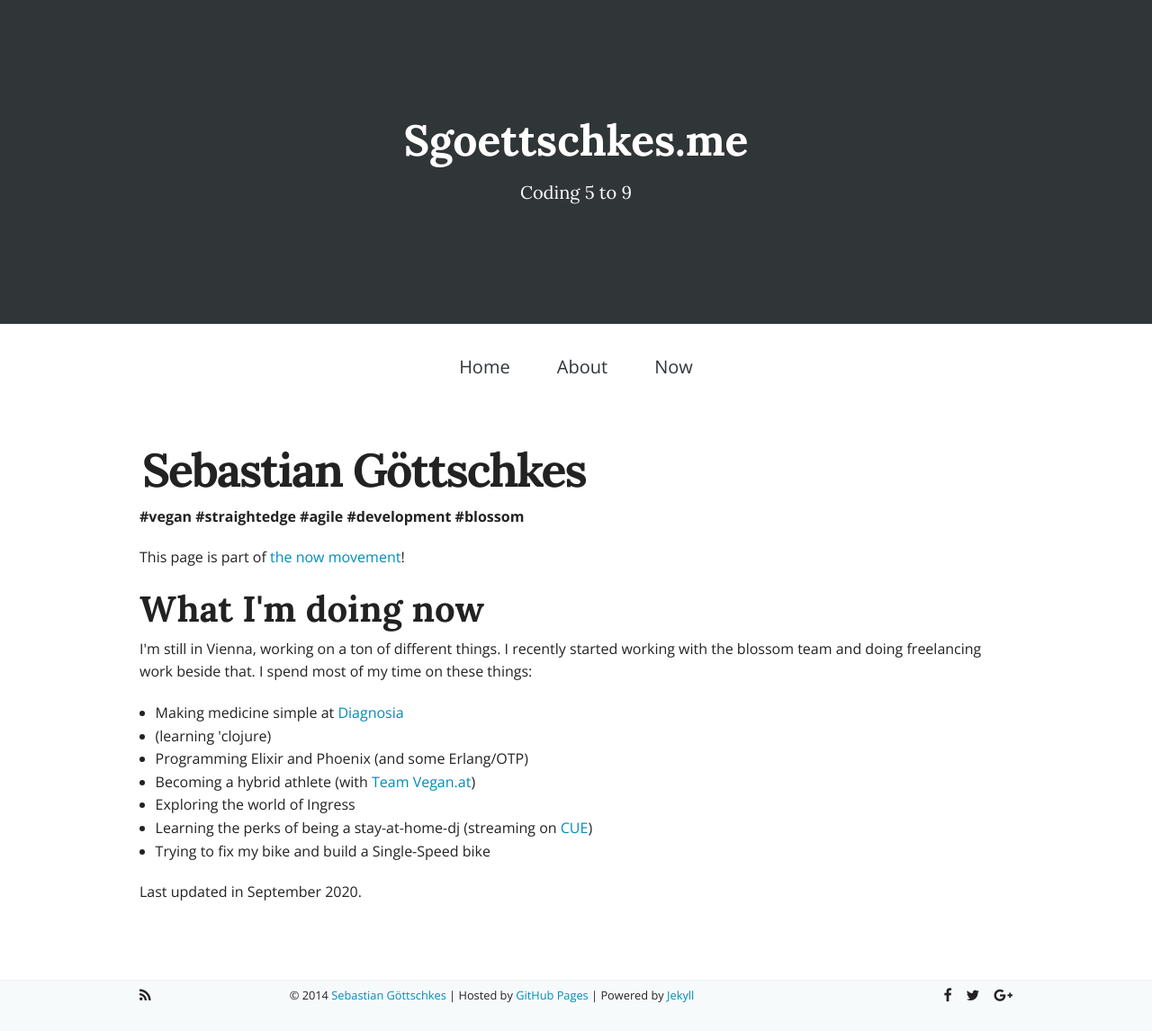
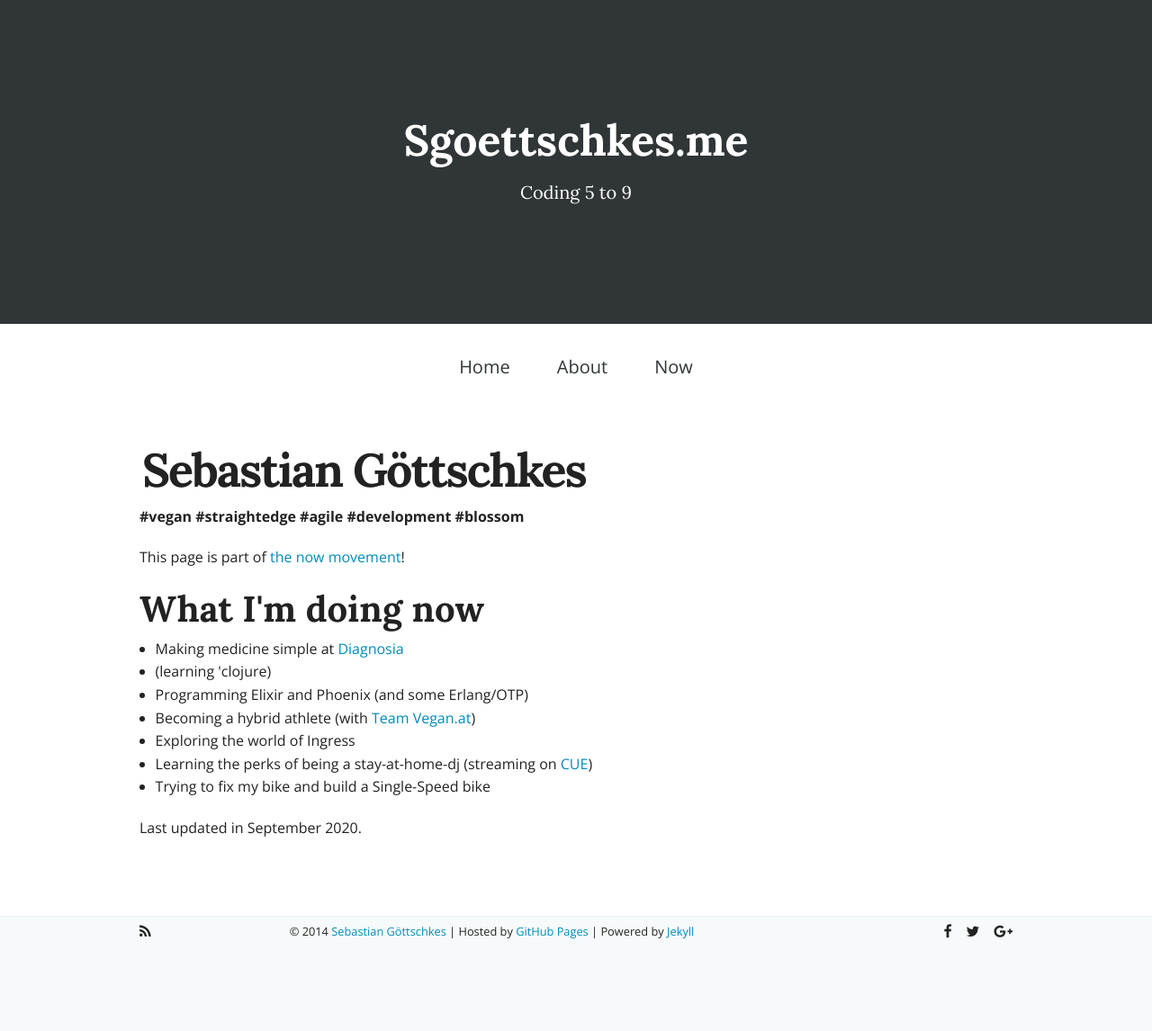
Before and after one commit to Sgoettschkes/sgoettschkes.github.io, a Jekyll site: the page built from now.html, in a window 1280 px wide. Shown: the whole page at 90% size. Built offline with Jekyll 4.4.1, drawn with Linux system fonts in a browser that asks for light colours; nearby versions of some CDN libraries; after the commit the page ends 1075 px from its top, so only the background shows below that.

Commit message:
Remove text from now page

```diff
--- a/now.html
+++ b/now.html
@@ -9,10 +9,6 @@ title: Now
 
 <h2>What I'm doing now</h2>
 
-<p>I'm still in Vienna, working on a ton of different things.
-I recently started working with the blossom team and doing freelancing work beside that.
-I spend most of my time on these things:</p>
-
 <ul>
     {% for item in site.data.now %}
     <li>{{ item }}</li>
```
